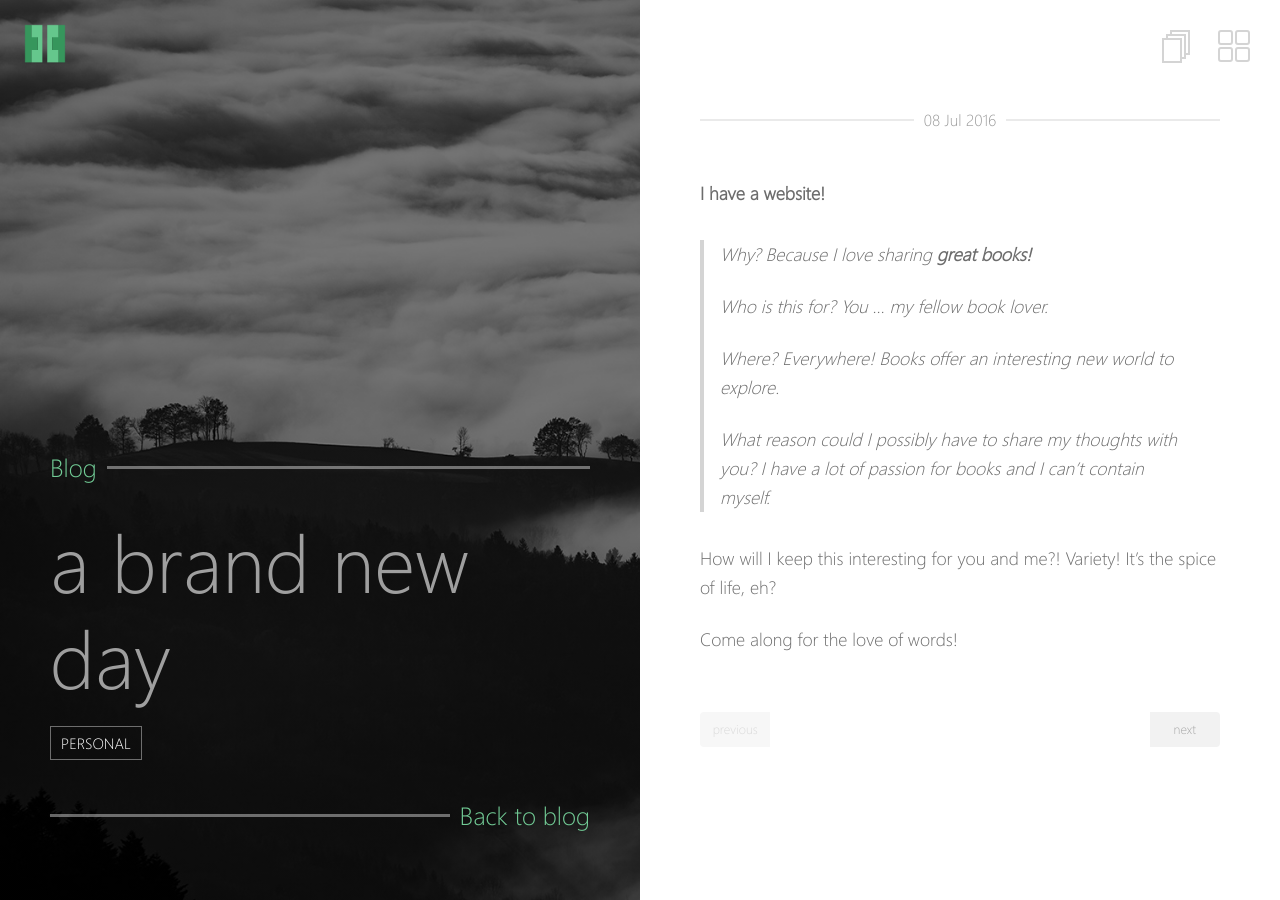
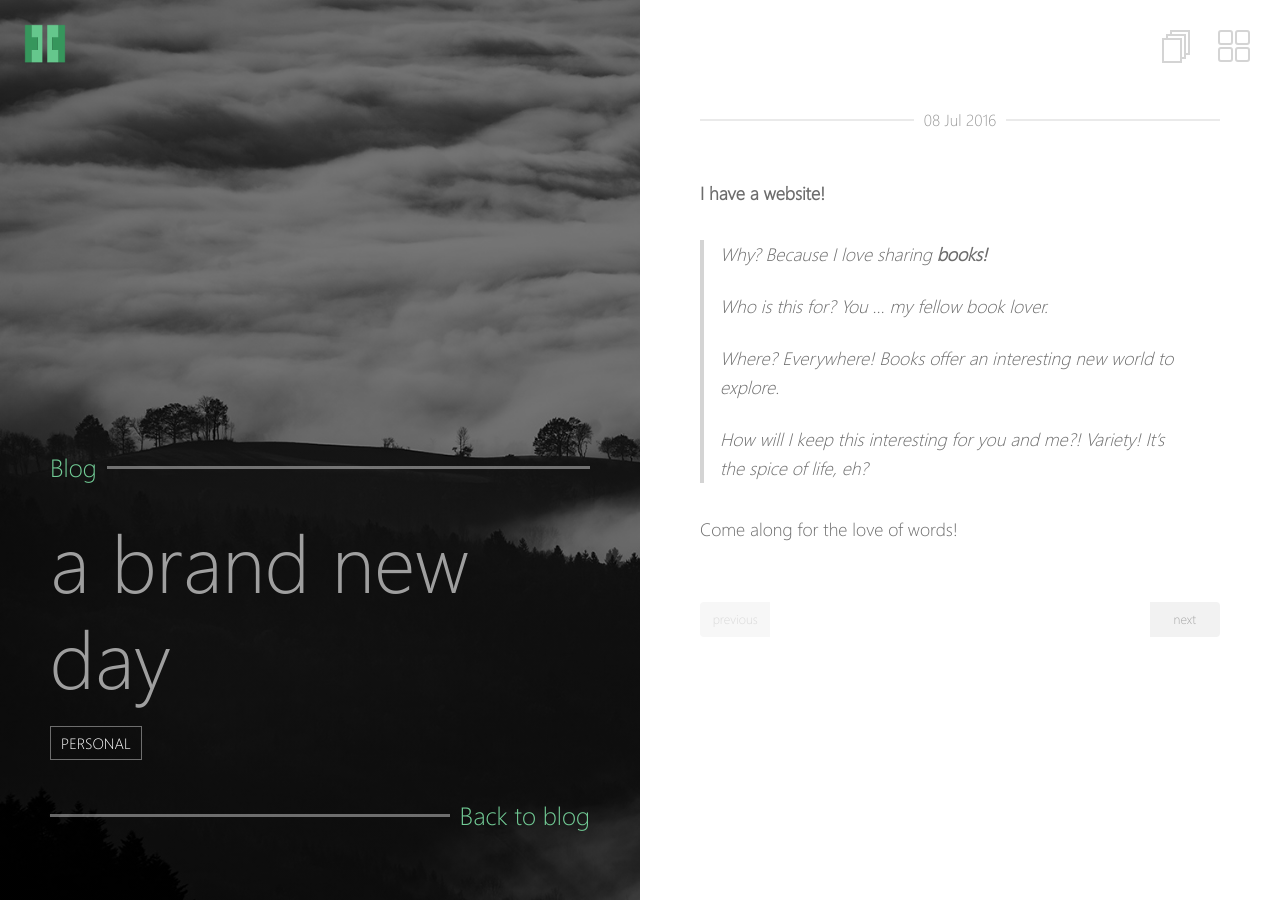
Before and after one commit to janetjoywilson/janetjoywilson.github.io, a Jekyll site: the page built from _posts/2016-07-08-a-brand-new-day.md, in a window 1280 px wide. Built offline with Jekyll 4.4.1, drawn with Linux system fonts in a browser that asks for light colours.

Commit message:
Update 2016-07-08-a-brand-new-day.md

```diff
--- a/_posts/2016-07-08-a-brand-new-day.md
+++ b/_posts/2016-07-08-a-brand-new-day.md
@@ -9,14 +9,13 @@ tag:
 
 **I have a website!**
 
-> Why? Because I love sharing **great books!**
+> Why? Because I love sharing **books!**
 >
-> Who is this for? You ... my fellow book lover.
+> Who is this for?  You ... my fellow book lover.
 >
 > Where? Everywhere! Books offer an interesting new world to explore.
 >
-> What reason could I possibly have to share my thoughts with you? I have a lot of passion for books and I can't contain myself.
-
-How will I keep this interesting for you and me?! Variety! It's the spice of life, eh?
+>How will I keep this interesting for you and me?!
+>Variety! It's the spice of life, eh?
 
 Come along for the love of words!
```
